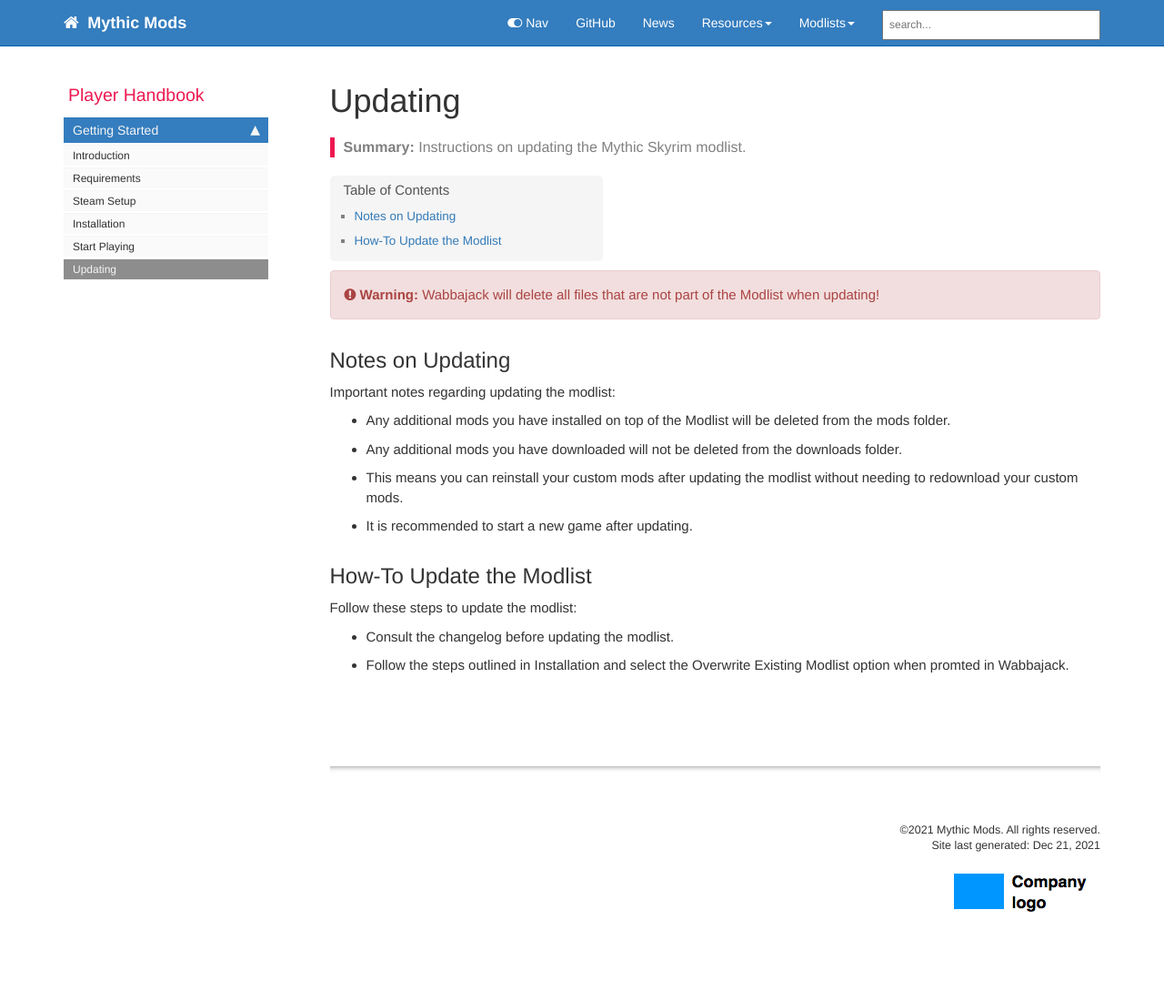
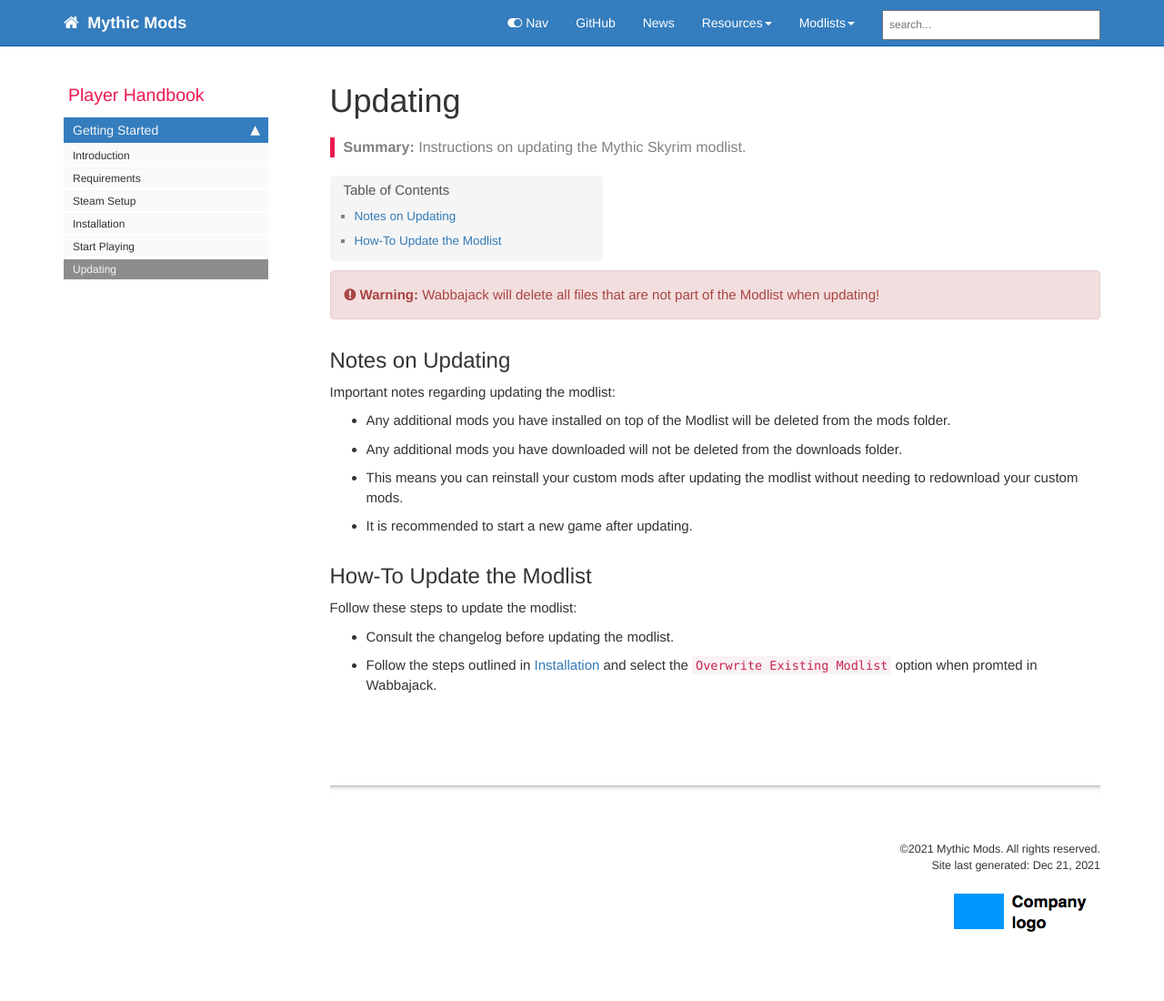
Before and after one commit to mythic-mods/mythic-mods.github.io, a Jekyll site: the page built from pages/mythic-skyrim/mythic-skyrim-updating.md, in a window 1280 px wide. Shown: the whole page at 91% size. Built offline with Jekyll 4.4.1, drawn with Linux system fonts in a browser that asks for light colours; comment, search, counter and statistics services are not loaded; before the commit the page ends 1078 px from its top, so only the background shows below that; part of the change alters nothing that is shown.

```diff
--- a/pages/mythic-skyrim/mythic-skyrim-updating.md
+++ b/pages/mythic-skyrim/mythic-skyrim-updating.md
@@ -21,4 +21,7 @@ Important notes regarding updating the modlist:
 
 Follow these steps to update the modlist:
 * Consult the changelog before updating the modlist.
-* Follow the steps outlined in Installation and select the Overwrite Existing Modlist option when promted in Wabbajack.
+* Follow the steps outlined in [Installation] and select the `Overwrite Existing Modlist` option when promted in Wabbajack.
+
+
+[Installation]: mythic-skyrim-installation.html
```
